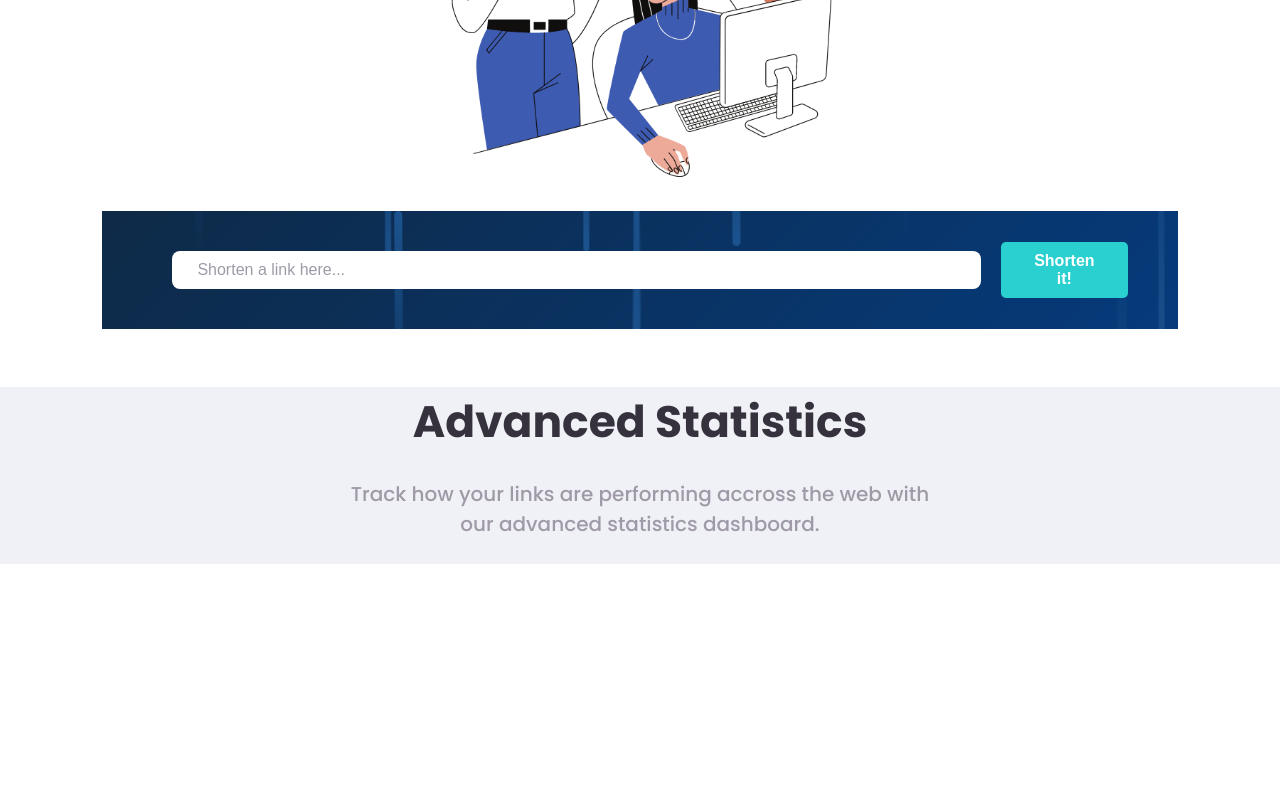
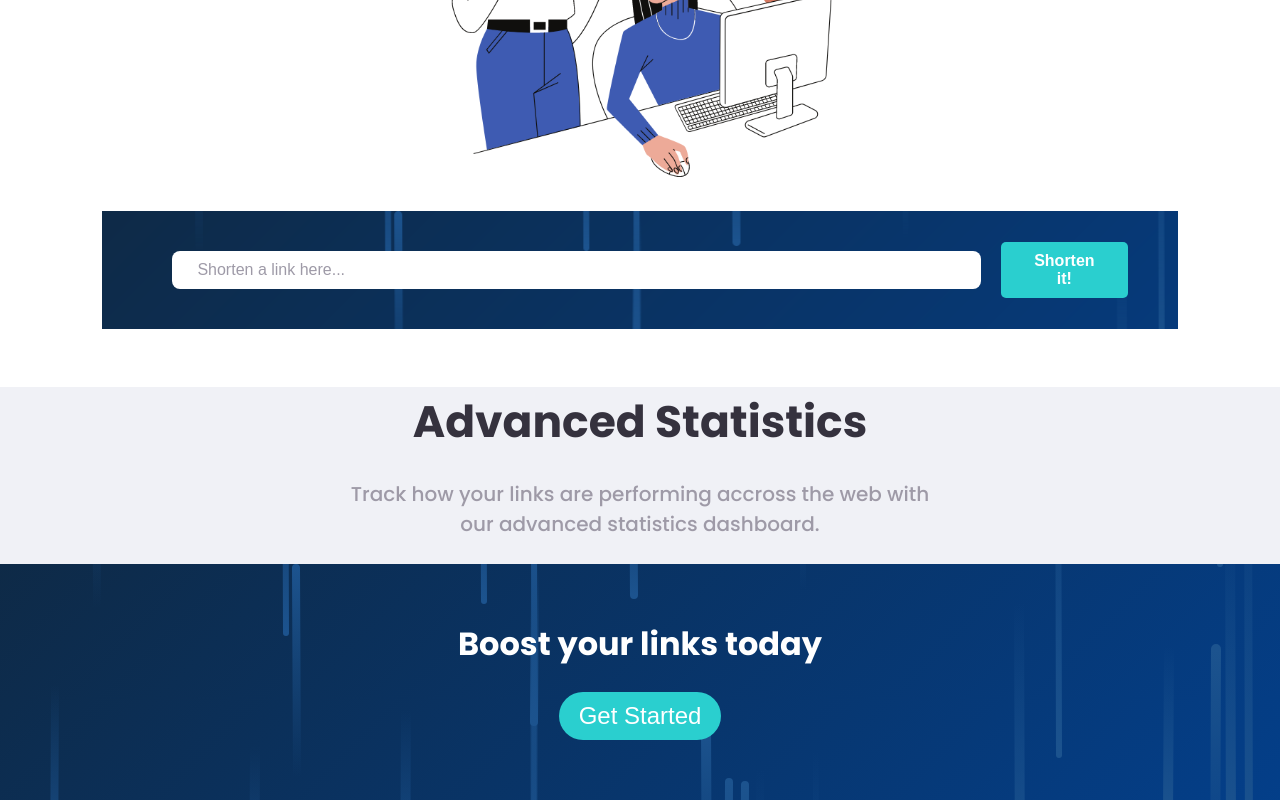
Before and after one commit to deepdarshan21/link-shortener, a Next.js app: page / in a window 1280 px wide. Shown: the part 573-1373 px from the top of the page. Before the commit the page ends 1137 px from the top, so only its background shows below. Built offline with nearby package versions, Linux system fonts and the light colour scheme.

Commit message:
Upperfooter add

```diff
--- /dev/null
+++ b/layout/UpperFooter.js
@@ -0,0 +1,17 @@
+import Typography from "../components/Typography";
+import Button from "../components/Button";
+import theme from "../styles/theme";
+import Meteor from "../assets/Meteor.svg";
+
+const UpperFooter = () => {
+    return (
+        <div style={{ background: `url(${Meteor.src})`, backgroundRepeat: "repeat", textAlign: "center", padding: "32px 0 60px" }}>
+            <Typography component="h6" color="white" fontSize="32px" margin="24px">
+                Boost your links today
+            </Typography>
+            <Button variant="oval" fontSize="24px" padding="10px 20px">Get Started</Button>
+        </div>
+    );
+};
+
+export default UpperFooter;
--- a/pages/index.js
+++ b/pages/index.js
@@ -8,6 +8,7 @@ import People from "../assets/people-working.png";
 import Meteor from "../assets/Meteor.png";
 import { useState } from "react";
 import axios from "axios";
+import UpperFooter from "../layout/UpperFooter";
 
 export default function Home() {
     const [record, updateRecord] = useState([]);
@@ -116,6 +117,7 @@ export default function Home() {
                 <br />
                 our advanced statistics dashboard.
             </Typography>
+            <UpperFooter />
         </>
     );
 }
```
